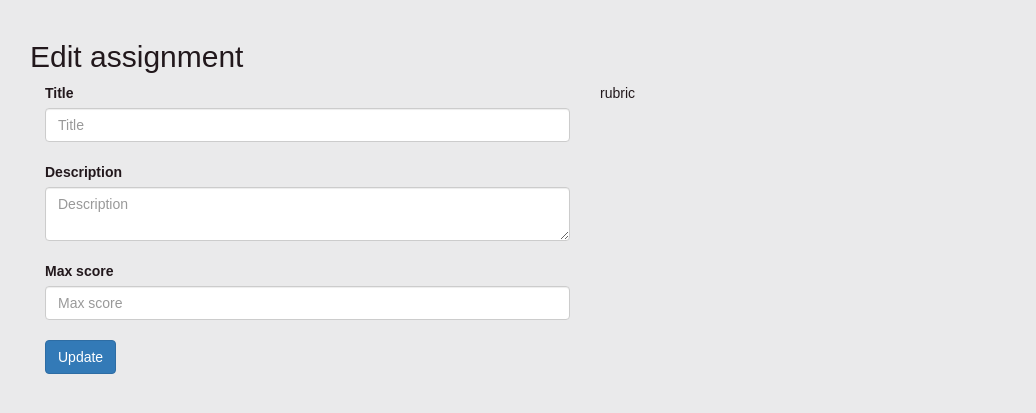
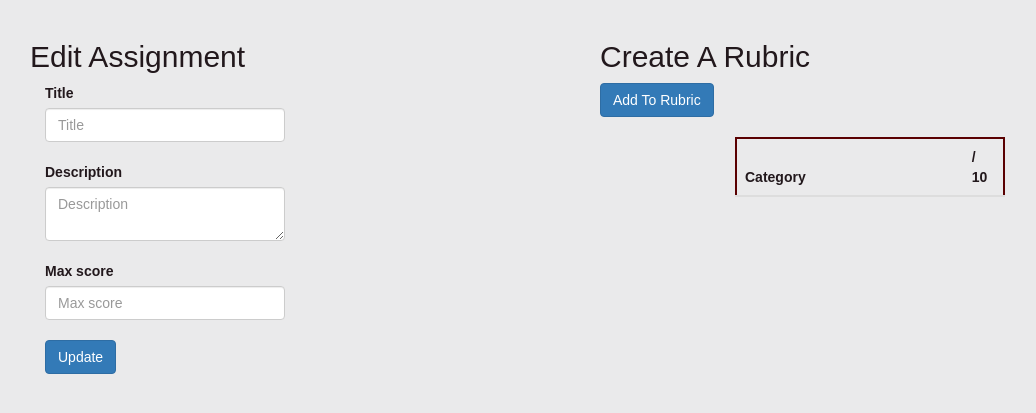
Before and after one commit to anyakeller/rocket-sammies, a Flask app: template templates/edit_assignment.html in a window 1280 px wide. Shown: the part 52-465 px from the top of the page, without its empty margins (55-1091 px from the left). Run offline with Flask 2, Linux system fonts and the light colour scheme; the template is opened without the code that fills it, so the values that code supplies are empty; parts of the project's set-up code (start-up, migrations or seed data) failed here and were passed over; some libraries are stand-ins or nearby versions.

Commit message:
css with bootstrap grid

```diff
--- a/templates/edit_assignment.html
+++ b/templates/edit_assignment.html
@@ -2,8 +2,8 @@
 {% block title %}Edit Assignment{% endblock %}
 {% block content %}
 <div class="container">
-    <div class="col-md-12">
-        <h2>Edit assignment</h2>
+    <div class="col-md-6">
+        <h2>Edit Assignment</h2>
         <form id="edit-assignment-form">
         <div class="col-md-6">
             <input type="hidden" id="aid" value="{{ assignment["aid"] }}">
@@ -27,11 +27,52 @@
             <br>
             <button type="submit" class="btn btn-primary">Update</button>
         </div>
-        <div class="col-md-6">
-            rubric
+        </form>
+      </div>
+      <div class="col-md-6">
+        <h2>Create A Rubric</h2>
+        <div>
+            <button class="btn btn-primary" type="submit" id="create-rubric-row">Add To Rubric</button>
+            <br><br>
+            <div id="modal-edit-rubric" class="modal fade" role="dialog">
+                <div class="modal-dialog" role="document">
+                    <div class="modal-content">
+                        <div class="modal-header">
+                            <h1>Add To The Rubric</h1>
+                        </div>
+                        <div class="modal-body">
+                            <h3>Add Category</h3>
+
+                            <div class="input-group">
+                                <span class="input-group-addon">Description</span>
+                                <textarea class="form-control" type="text" placeholder="Enter a description" id="user-rubric-category"></textarea>
+                            </div>
+                            <h3>Enter Grade</h3>
+                            <div class="input-group">
+                                <span class="input-group-addon">Grade</span>
+                                <textarea class="form-control" type="text" placeholder="Grade" id="user-rubric-grade"></textarea>
+                            </div>
+                        </div>
+                        <div class="modal-footer">
+                            <button class="btn btn-primary" type="submit" id="submit-to-rubric-table">Do It!</button>
+                        </div>
+                    </div>
+                </div>
+            </div>
         </div>
-        </form>
-    </div>
+
+        <table style="width:50%;" id = "initial-table" class="table table-inverse">
+            <thead>
+                <tr>
+                    <th style="width:85%;">Category</th>
+                    <th style="width:15%;"> / 10</th>
+                </tr>
+            </thead>
+            <tbody id="init-table-body">
+            </tbody>
+        </table>
+      </div>
+
 </div>
 {% endblock %}
 {% block scripts %}
--- a/templates/rubric.html
+++ b/templates/rubric.html
@@ -2,9 +2,6 @@
 {% block title %}Rubric Creation{% endblock %}
 {% block content %}
 <center>
-    <br>
-    <h1>Assignment: INSERT_SOMETHING_HERE</h1>
-
     <div>
         <button class="btn btn-primary" type="submit" id="create-rubric-row">Add To Rubric</button>
         <br><br>
```
